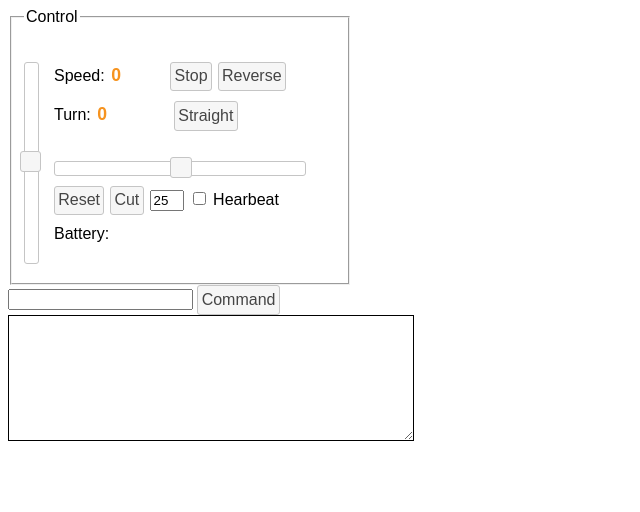
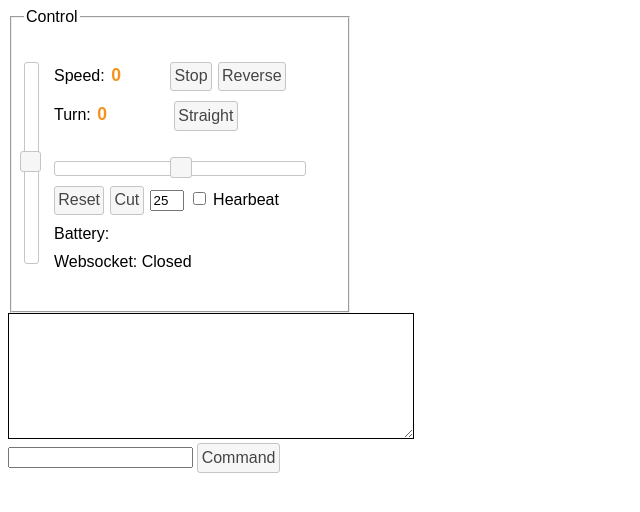
Before and after one commit to oholsen/hagedag, a website: page raspberry/gui/control.html in a window 1280 px wide. Shown: the whole page, without its empty margins (0-640 px from the left). Drawn offline with nearby package versions, Linux system fonts and the light colour scheme.

Commit message:
Reconnect websocket

```diff
--- a/raspberry/gui/control.html
+++ b/raspberry/gui/control.html
@@ -128,6 +128,22 @@
         slider.slider("value", slider.slider("value") + direction * slider.slider("option", "step"));
     }
 
+    function post(value) {
+      console.log("post", value);
+      try {
+        s.send(value);
+      } catch (ex) {
+        console.log("Failed to post:", ex.message);
+      }
+    }
+
+    form.addEventListener("submit", function (e) {
+      e.preventDefault();
+      console.log("submit", inputBox.value);
+      post(inputBox.value);
+      inputBox.value = "";
+    });
+
     document.addEventListener('keydown', (event) => {
       const keyName = event.key;
       //console.log('keypress event\n\n' + 'key: ' + keyName);
@@ -145,22 +161,29 @@
         straight();
     });
 
+    var s;
+
+    function connect() {
       try {
         // TODO: reconnect???
         const host = "ws://" + window.location.hostname + ":8000/control";
         console.log("Host:", host);
 
-      var s = new WebSocket(host);
+        s = new WebSocket(host);
 
-      var timer;
+        var heartbeatTimer;
+
         s.onopen = function (e) {
           console.log("Websocket open");
-        timer = setInterval(() => $("#heartbeat").prop("checked") && s.send("heartbeat\n"), 3000);
+          $("#websocket").text("Open");
+          heartbeatTimer = setInterval(() => $("#heartbeat").prop("checked") && s.send("heartbeat\n"), 3000);
         };
 
         s.onclose = function (e) {
           console.log("Websocket closed", e);
-        clearInterval(timer);
+          $("#websocket").text("Closed");
+          clearInterval(heartbeatTimer);
+          setTimeout(connect, 2000);
         };
 
         s.onmessage = function (e) {
@@ -180,19 +203,9 @@
       } catch (ex) {
         console.log("Socket exception:", ex);
       }
+    }
 
-    form.addEventListener("submit", function (e) {
-      e.preventDefault();
-      console.log("submit", inputBox.value);
-      post(inputBox.value);
-      inputBox.value = "";
-    });
-
-
-    function post(value) {
-      console.log("post", value);
-      s.send(value);
-    }
+    connect();
 
   });
 </script>
@@ -236,6 +249,11 @@
       <span id="battery"></span>
     </div>
 
+    <div style="margin-top: 10px;">
+      <label for="websocket">Websocket:</label>
+      <span id="websocket">Closed</span>
+    </div>
+
   </div>
 
 </div>
@@ -243,12 +261,12 @@
 </fieldset>
 </form>
 
+
+  <textarea id="config" rows="8" readonly></textarea>
   <form id="form">
     <input type="text" id="command">
     <button type="submit">Command</button>
   </form>
 
-  <textarea id="config" rows="8" readonly></textarea>
-
 </body>
 </html>
```
Lines whose indentation alone changed are shown as unchanged.
